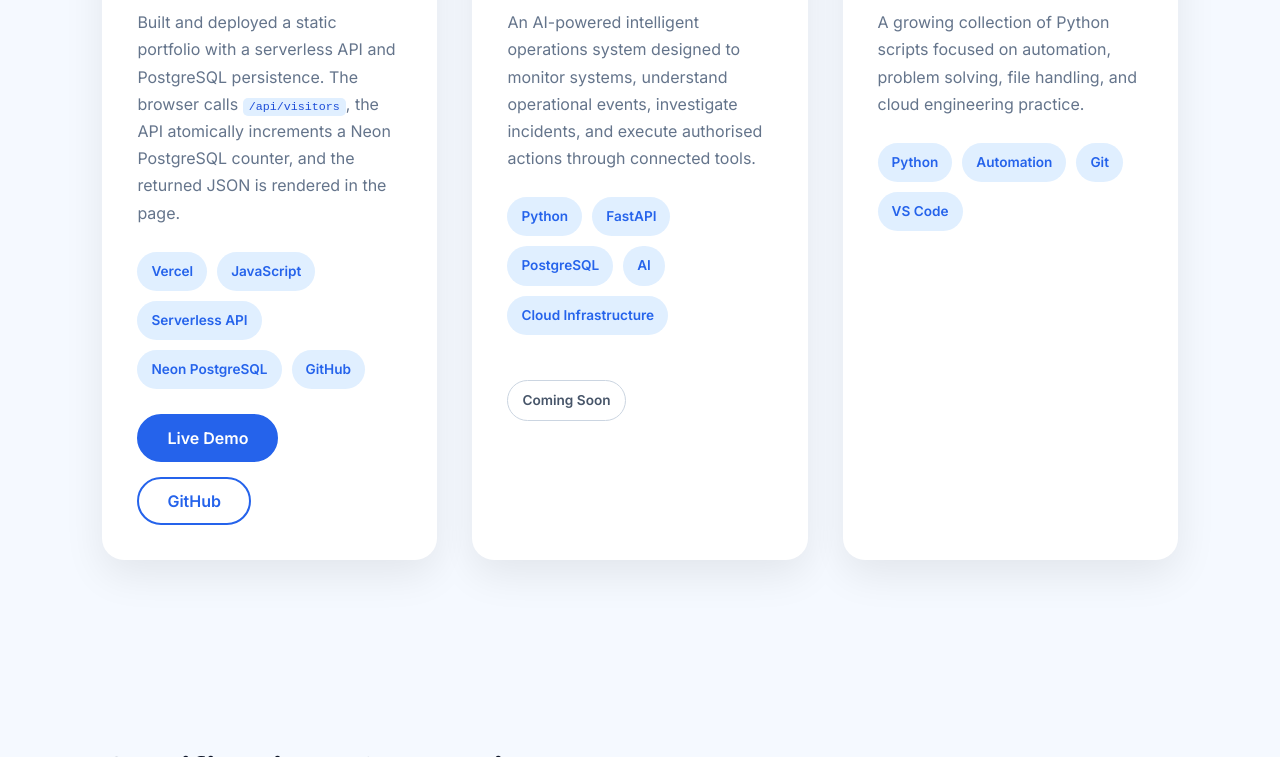
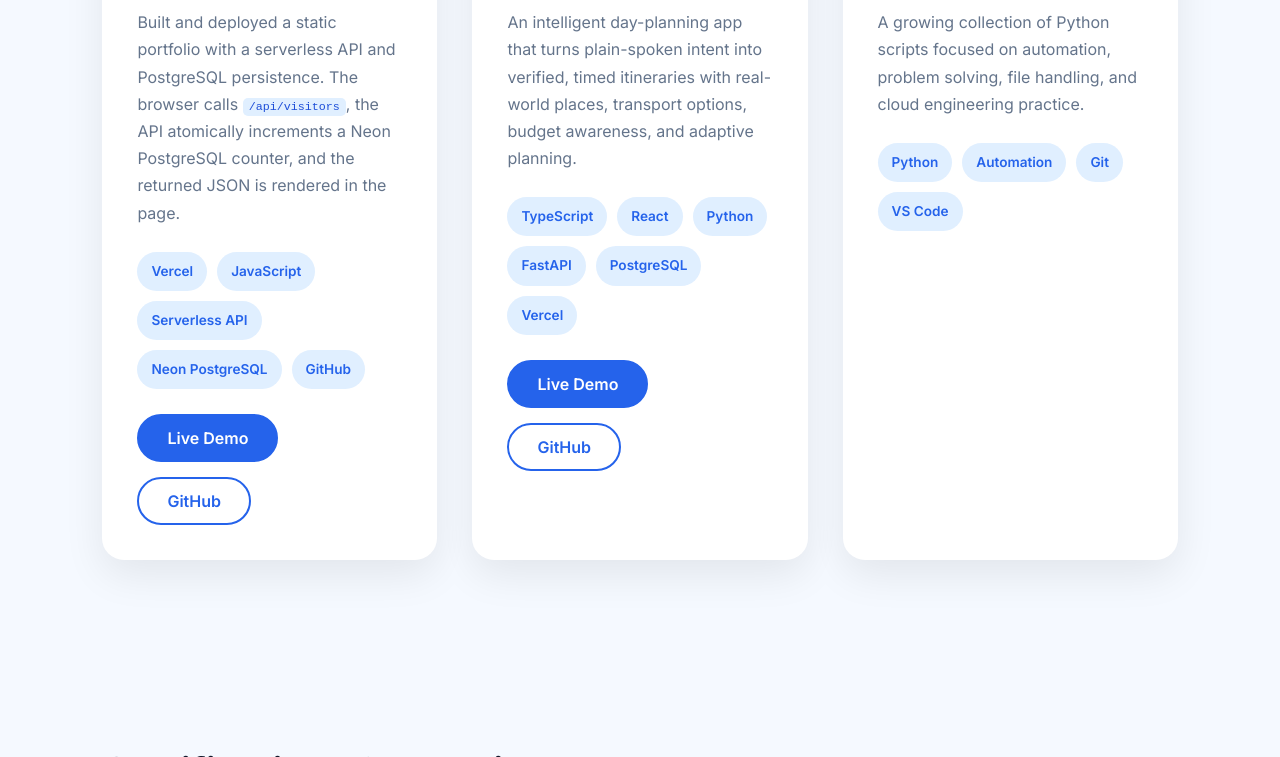
Before and after one commit to SimplyAlice/Cloud-Resume-Challenge, a website: page index.html in a window 1280 px wide. Shown: the part 4330-5087 px from the top of the page. Drawn offline with Linux system fonts and the light colour scheme; no server answers.

Commit message:
feat: add Dayform to portfolio

```diff
--- a/index.html
+++ b/index.html
@@ -451,29 +451,42 @@
             </div>
 
 
-            <!-- OpsOS -->
+            <!-- Dayform -->
 
             <div class="project-card">
 
                 <h3>
-                    🚀 OpsOS
+                    🗓 Dayform
                 </h3>
 
                 <p>
-                    An AI-powered intelligent operations system designed to monitor systems, understand operational events, investigate incidents, and execute authorised actions through connected tools.
+                    An intelligent day-planning app that turns plain-spoken intent into verified, timed itineraries with real-world places, transport options, budget awareness, and adaptive planning.
                 </p>
 
                 <div class="tech-stack">
+                    <span>TypeScript</span>
+                    <span>React</span>
                     <span>Python</span>
                     <span>FastAPI</span>
                     <span>PostgreSQL</span>
-                    <span>AI</span>
-                    <span>Cloud Infrastructure</span>
+                    <span>Vercel</span>
                 </div>
 
                 <div class="project-links">
 
-                    <span class="project-status">Coming Soon</span>
+                    <a href="https://dayform-live.vercel.app"
+                    target="_blank"
+                    rel="noopener noreferrer"
+                    class="btn-primary">
+                        Live Demo
+                    </a>
+
+                    <a href="https://github.com/SimplyAlice/dayform"
+                    target="_blank"
+                    rel="noopener noreferrer"
+                    class="btn-secondary">
+                        GitHub
+                    </a>
 
                 </div>
 
```
